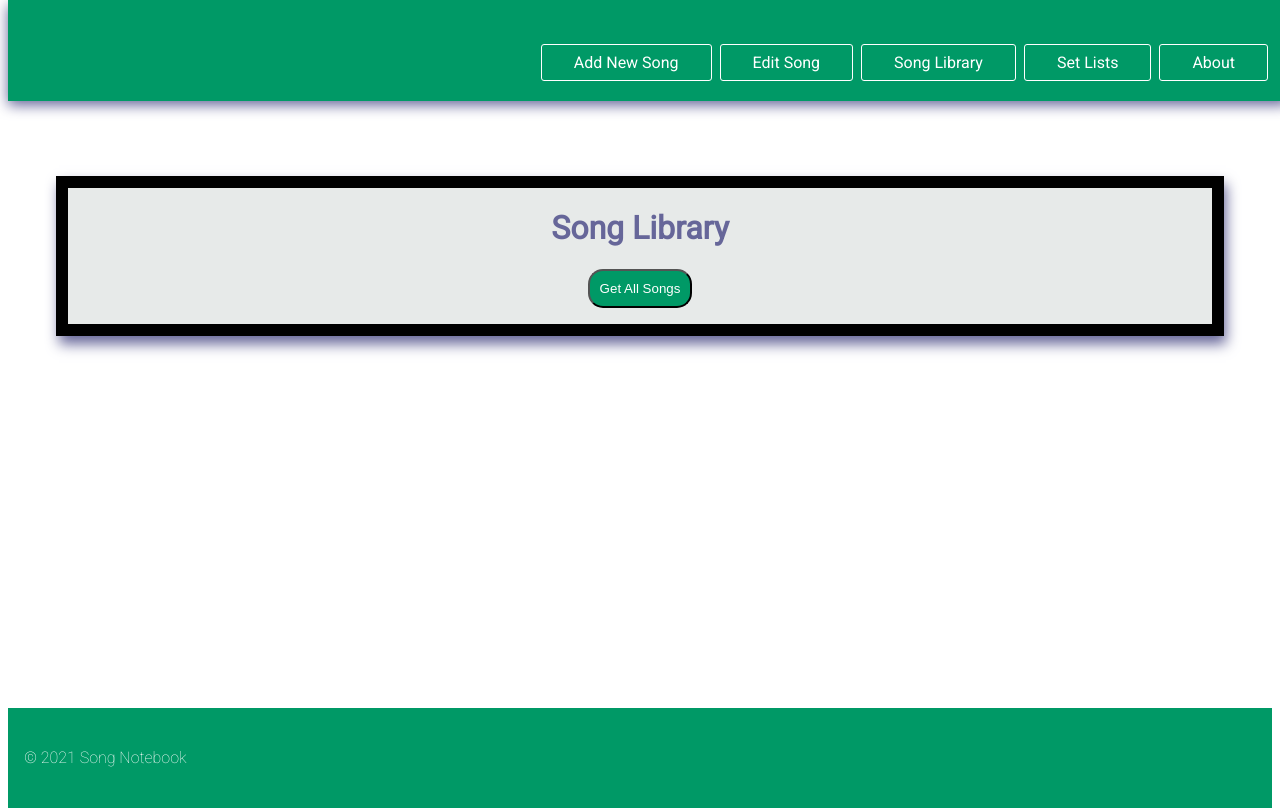
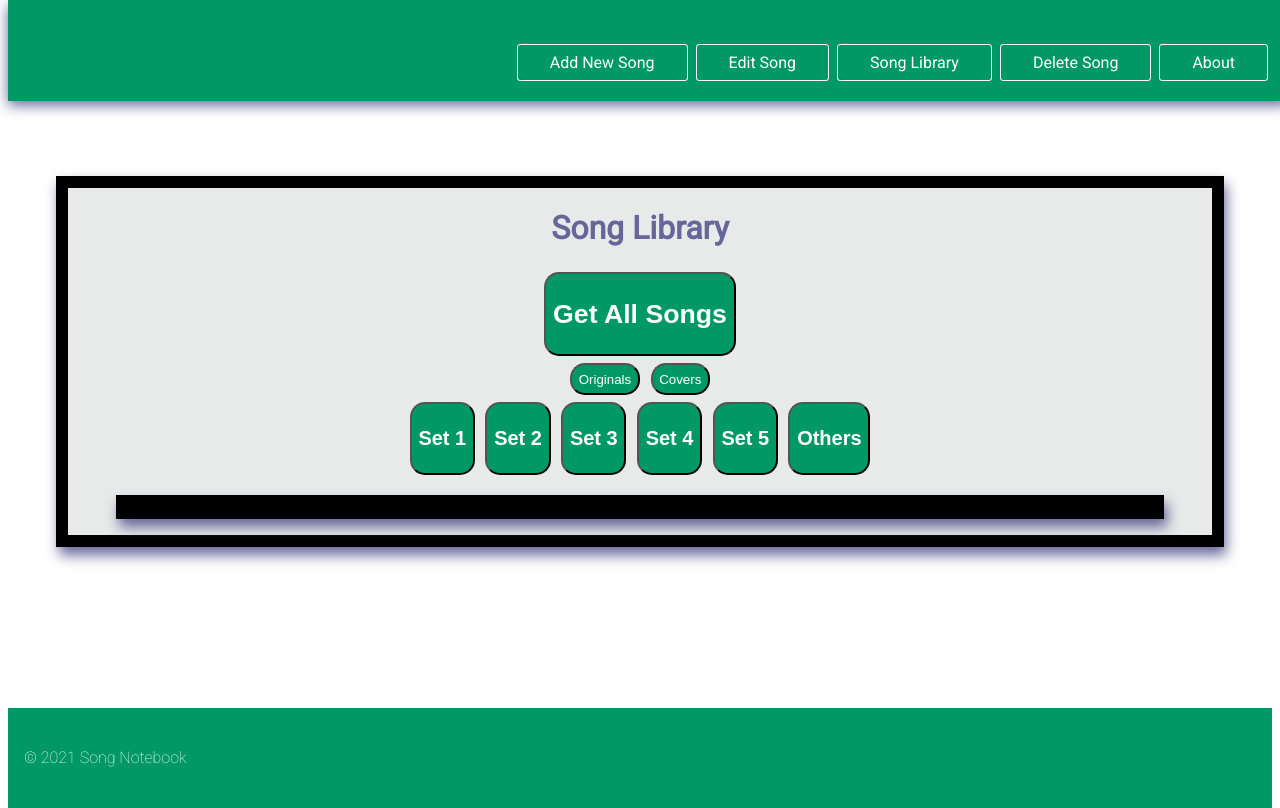
Before and after one commit to DanNitz/new-song-notebook-test, a plain HTML site: page songlibrary.html in a window 1280 px wide. Drawn offline with Linux system fonts and the light colour scheme.

Commit message:
adding button controls
adding button controls

```diff
--- a/css/main.css
+++ b/css/main.css
@@ -28,7 +28,8 @@ footer {
 }
 
 button {
-    padding: .75em;
+    margin: .25em;
+    padding: .5em;
     border-radius: 15px;
     background: #096;
     color: white;
@@ -122,7 +123,7 @@ button:hover {
 
 /* adding a new song to database */
 
-.add-new-song {
+.black-box {
     display: block;
     margin: 1em 3em;
     text-align: center;
--- a/songlibrary.html
+++ b/songlibrary.html
@@ -19,34 +19,40 @@
                 <li><a href="#">Add New Song</a></li>
                 <li><a href="#">Edit Song</a></li>
                 <li><a href="songlibrary.html">Song Library</a></li>
-                <li><a href="#">Set Lists</a></li>
+                <li><a href="#">Delete Song</a></li>
                 <li><a href="#">About</a></li>
             </ul>
         </nav>
     </header>
     <div class="wrapper">
-        <!-- main-content -->
+        <!-- main-content (if i want to add anything above my controls) -->
         <div class="main-content">
-
             <div class="col-1">
-
             </div>
-
             <div class="col-2">
-                <h2 class="thin"></h2>
+            <h2 class="thin"></h2>
             </div>
-
         </div>
-
-        <!-- Get all my songs button and display  -->
-        <div class="add-new-song bx-sdw">
+        <!-- Get all my songs button controls and display  -->
+        <div class="black-box bx-sdw">
             <h1 class="purple">Song Library</h1>
-            <div id="newSongInput" class="purple">
+            <div class="purple">
                 <div id="song-search">
-                      <button onclick="getAllSongs();">Get All Songs</button>
+                    <span id="library-ctrls">
+                    <button onclick="getAllSongs();"><h1>Get All Songs</h1></button><br>
+                        <button onclick="">Originals</button>
+                        <button onclick="">Covers</button><br>
+                        <button onclick=""><h2>Set 1</h2></button>
+                        <button onclick=""><h2>Set 2</h2></button>
+                        <button onclick=""><h2>Set 3</h2></button>
+                        <button onclick=""><h2>Set 4</h2></button>
+                        <button onclick=""><h2>Set 5</h2></button>
+                        <button onclick=""><h2>Others</h2></button>
+                    </span>
                 </div>
-
+                <div class="black-box bx-sdw">
                 <!--  a list of songs should show up here   -->
+                </div>
             </div>
 
         </div>
```
